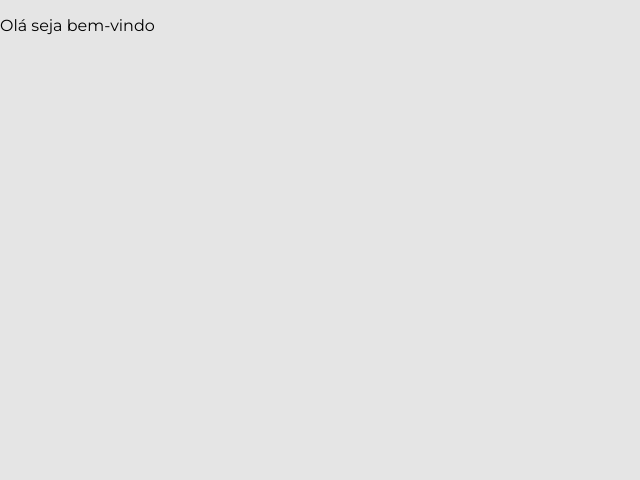
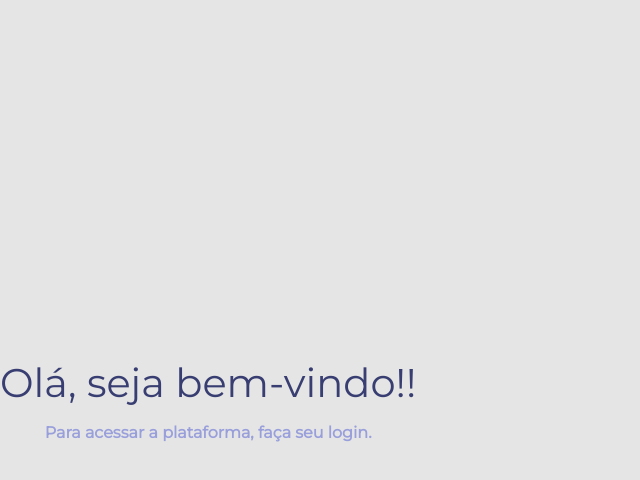
Before and after one commit to kaiogama18/challenge-login-frontend, a Next.js app: page / in a window 1280 px wide. Shown: the top 480 px of the page, without its empty margins (0-640 px from the left). Built offline with nearby package versions, Linux system fonts and the light colour scheme.

Commit message:
[Login] -- use api and formik
Signed-off-by: Kaio Gama <kaioeduardoescar@gmail.com>

```diff
--- /dev/null
+++ b/src/components/text.tsx
@@ -0,0 +1,20 @@
+import { InputHTMLAttributes } from 'react'
+import styled from 'styled-components'
+interface InputProps extends InputHTMLAttributes<HTMLInputElement> {
+    color?: string
+    size?: number
+    weight?: number
+}
+
+const Paragraph = styled.div`
+    color: ${props => (props.color == 'neutral' ? props.theme.colors.neutral : props.theme.colors.text)};
+    font-size: ${props => props.size}px;
+    font-weight: ${props => props.weight};
+`
+
+const Text: React.FC<InputProps> = ({ size, weight, color, ...rest }) => {
+    console.log(color)
+    return <Paragraph size={size} weight={weight} color={color} {...rest} />
+}
+
+export default Text
--- a/src/pages/index.tsx
+++ b/src/pages/index.tsx
@@ -1,10 +1,10 @@
+import Login from './login'
+
 const Home: React.FC = () => {
     return (
-        <div>
-            <main>
-                <p>Olá seja bem-vindo</p>
-            </main>
-        </div>
+        <main>
+            <Login />
+        </main>
     )
 }
 
--- /dev/null
+++ b/src/pages/login/index.tsx
@@ -0,0 +1,20 @@
+import Text from '../../components/text'
+import { Container, Content, Form } from './styles'
+
+const Login: React.FC = () => {
+    return (
+        <Container>
+            <Content>
+                <Text size={40}>Olá, seja bem-vindo!!</Text>
+
+                <Form>
+                    <Text size={16} weight={600} color="neutral">
+                        Para acessar a plataforma, faça seu login.
+                    </Text>
+                </Form>
+            </Content>
+        </Container>
+    )
+}
+
+export default Login
--- /dev/null
+++ b/src/pages/login/styles.ts
@@ -0,0 +1,17 @@
+import styled from 'styled-components'
+
+export const Container = styled.div`
+    height: 100vh;
+    display: flex;
+    align-items: stretch;
+`
+export const Content = styled.div`
+    display: flex;
+    flex-direction: column;
+    align-items: center;
+    place-content: center;
+`
+
+export const Form = styled.div`
+    margin-top: 16px;
+`
--- a/src/styles/theme.ts
+++ b/src/styles/theme.ts
@@ -2,8 +2,8 @@ const theme = {
     colors: {
         background: '#E5E5E5',
         text: '#383E71',
-        primary: '#383E71',
-        secondary: '#9D25B0'
+        neutral: '#989FDB',
+        secondary: '#9D25B0',
     }
 }
 
```
Also changed, not shown: src/styles/global.ts (+0 -7 lines), 1 other file (tests, documents, lock files or other folders).
